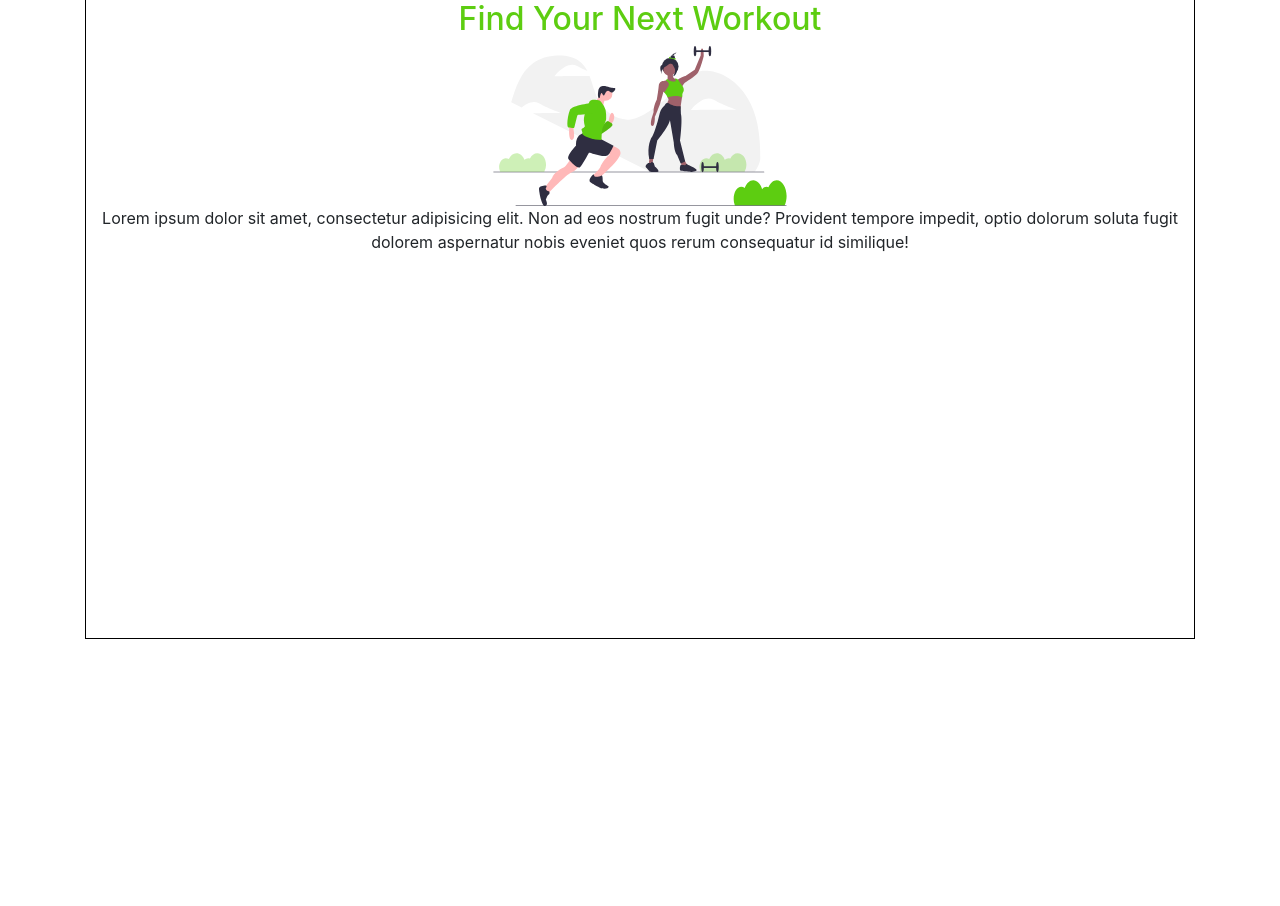
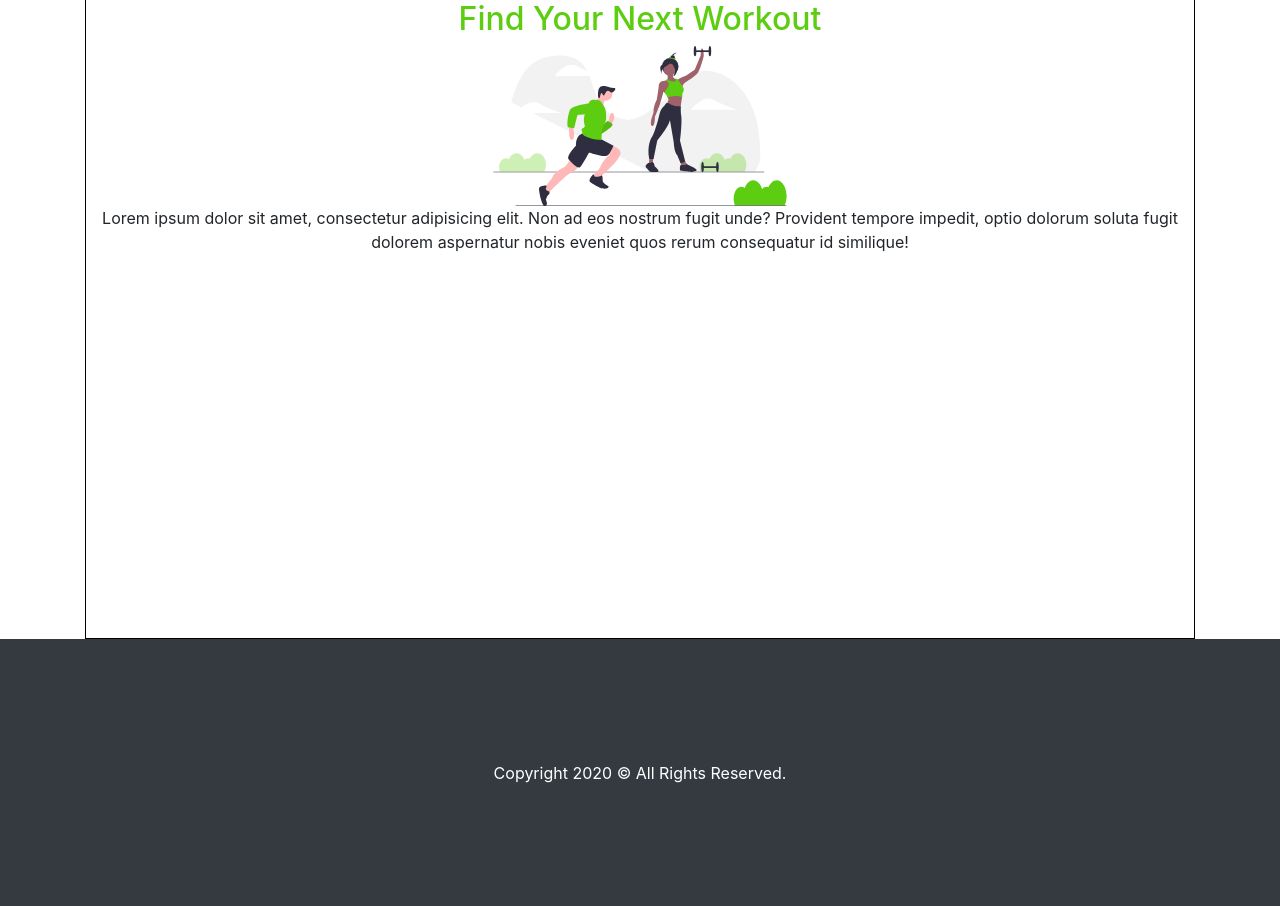
Before and after one commit to Bhevans17/FitnessHelper, a PHP site: page / in a window 1280 px wide. Shown: the part 1639-2545 px from the top of the page. Before the commit the page ends 2278 px from the top, so only its background shows below. Run offline with PHP 8.4, Linux system fonts and the light colour scheme; some libraries are stand-ins or nearby versions.

Commit message:
Added footer

```diff
--- a/includes/footer.php
+++ b/includes/footer.php
@@ -1,3 +1,7 @@
+<footer>
+    <p>Copyright 2020 &copy; All Rights Reserved.</p>
+</footer>
+
 <script src="https://unpkg.com/aos@2.3.0/dist/aos.js"></script>
 <script src="https://kit.fontawesome.com/b836e57116.js" crossorigin="anonymous"></script>
 <script src="https://code.jquery.com/jquery-3.4.1.slim.min.js" integrity="sha384-J6qa4849blE2+poT4WnyKhv5vZF5SrPo0iEjwBvKU7imGFAV0wwj1yYfoRSJoZ+n" crossorigin="anonymous"></script>
--- a/index.php
+++ b/index.php
@@ -81,7 +81,7 @@
 </div>
 <!-- Here To Help Section -->
 <div class="container">
-    <div class="row align-items-center">
+    <div class="row align-middle">
         <div class="col-12">
             <div data-aos="fade-left" data-aos-anchor-placement="top-center" class="here-to-help-wrapper">
                 <h2> Here To Help</h2>
--- a/style.css
+++ b/style.css
@@ -199,7 +199,8 @@ footer {
   width: 100%;
   padding: 5%;
   background-color: #343a40;
-  color: lightgrey;
+  color: white;
+  text-align: center;
 }
 
 footer p {
```
